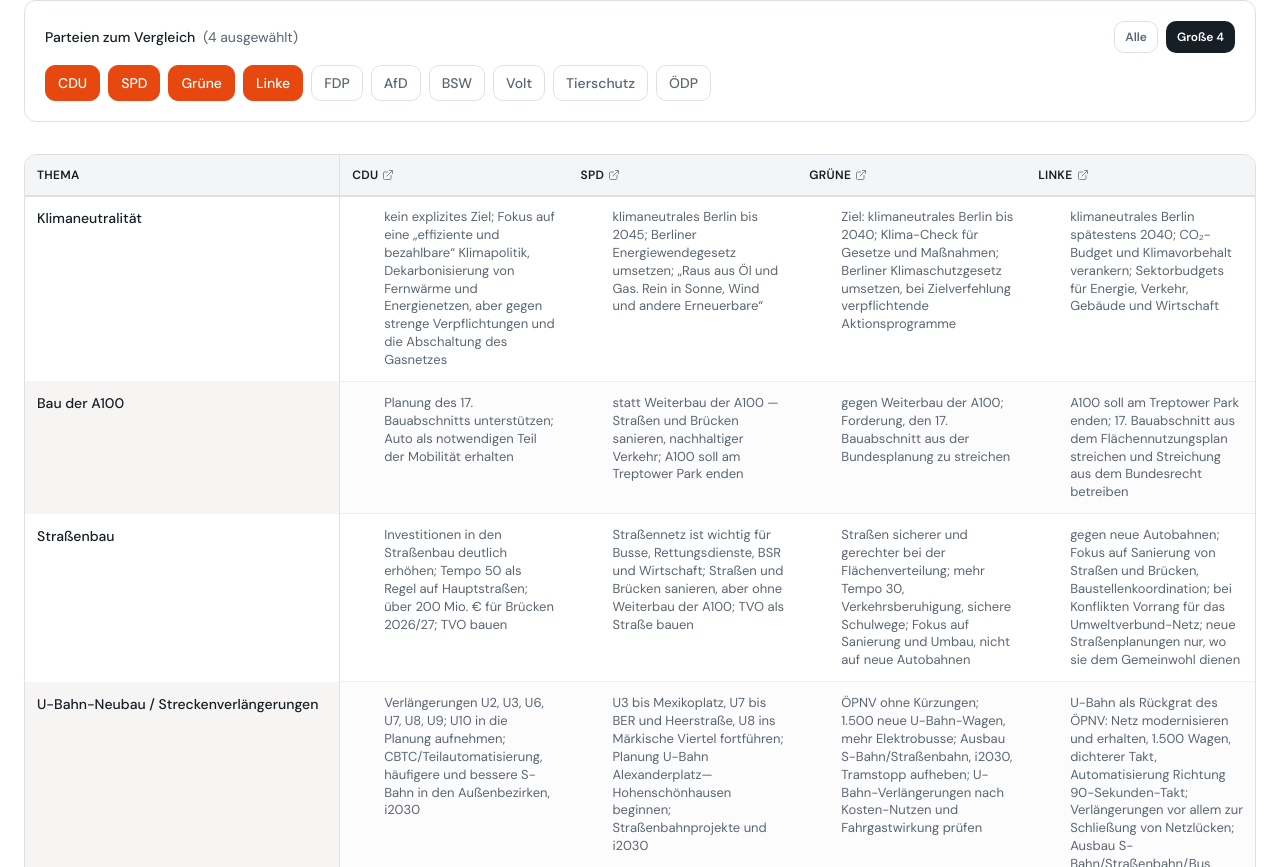
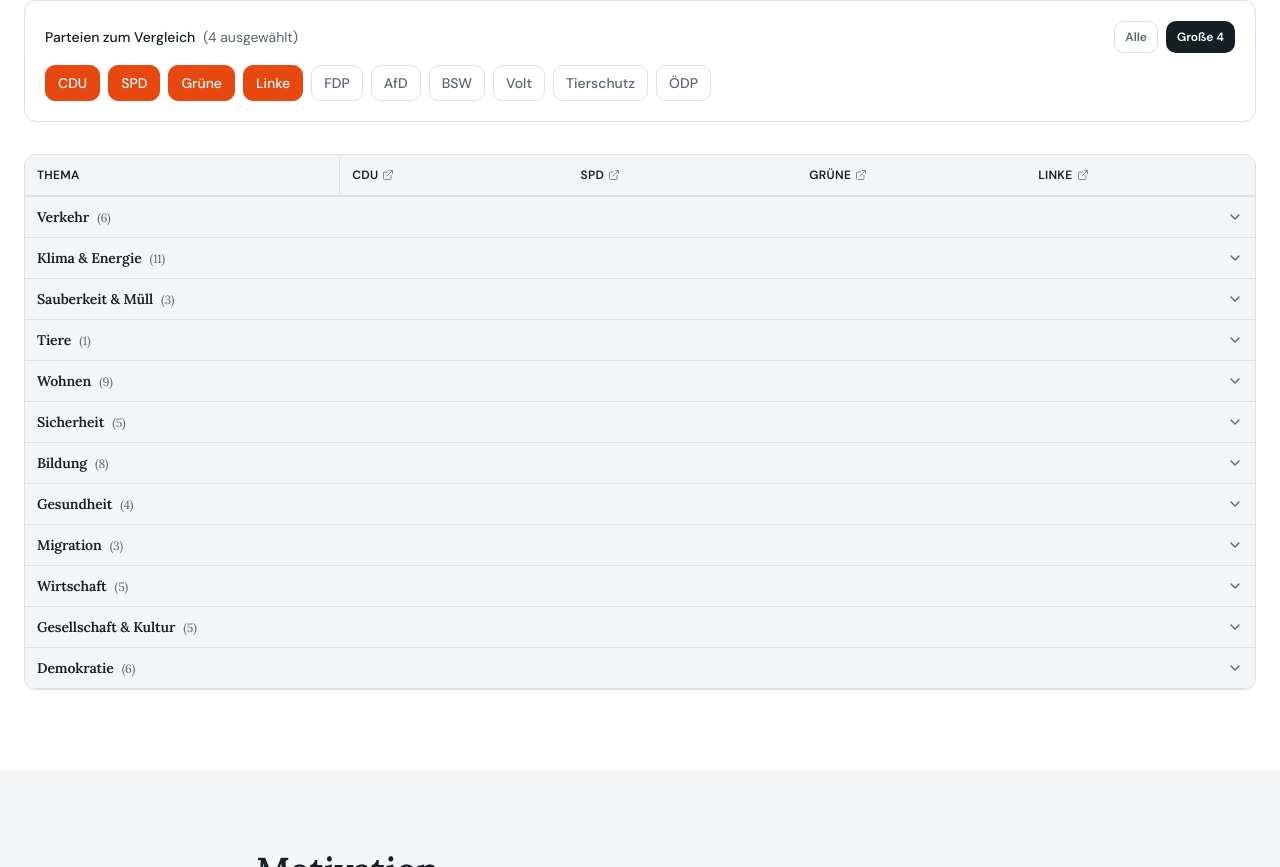
Before and after one commit to mashazyu/berlin-2026, a Next.js app: page /de in a window 1280 px wide. Shown: the part 1193-2060 px from the top of the page. Built offline with nearby package versions, Linux system fonts and the light colour scheme.

Commit message:
feat: add topic grouping

```diff
--- a/components/comparison-table.tsx
+++ b/components/comparison-table.tsx
@@ -4,8 +4,9 @@
 import { ChevronDown, ExternalLink } from "lucide-react"
 import { useLanguage } from "@/components/language-provider"
 import { StanceBadge } from "@/components/stance-badge"
+import { groupTopics, TOPIC_GROUP_ORDER } from "@/lib/comparison/groups"
 import { cellKey } from "@/lib/comparison/get-comparison"
-import type { ResolvedComparison, Stance } from "@/lib/comparison/types"
+import type { ResolvedComparison, Stance, TopicGroup } from "@/lib/comparison/types"
 import { cn, renderParagraphs } from "@/lib/utils"
 
 const MAJOR_PARTY_IDS = ["cdu", "spd", "gruene", "linke"] as const
@@ -21,11 +22,16 @@
   const { parties, topics, cellsByKey } = comparison
 
   const [selectedIds, setSelectedIds] = useState<string[]>([...MAJOR_PARTY_IDS])
-  const [openTopicId, setOpenTopicId] = useState<string | null>(topics[0]?.id ?? null)
+  const [openTopicId, setOpenTopicId] = useState<string | null>(null)
+  const [collapsedGroups, setCollapsedGroups] = useState<Set<TopicGroup>>(
+    () => new Set(TOPIC_GROUP_ORDER)
+  )
 
   const headerScrollRef = useRef<HTMLDivElement>(null)
   const bodyScrollRef = useRef<HTMLDivElement>(null)
   const syncingScroll = useRef(false)
+
+  const topicGroups = useMemo(() => groupTopics(topics), [topics])
 
   const selectedParties = useMemo(
     () => parties.filter((party) => selectedIds.includes(party.id)),
@@ -33,6 +39,7 @@
   )
 
   const tableMinWidth = TOPIC_COL_PX + selectedParties.length * PARTY_COL_PX
+  const colSpan = 1 + selectedParties.length
 
   function syncScroll(source: "header" | "body") {
     const header = headerScrollRef.current
@@ -62,10 +69,30 @@
     setSelectedIds(parties.map((party) => party.id))
   }
 
+  function toggleGroup(group: TopicGroup) {
+    setCollapsedGroups((current) => {
+      const next = new Set(current)
+      if (next.has(group)) next.delete(group)
+      else next.add(group)
+      return next
+    })
+  }
+
   const countLabel = t.table.selectedCount.replace(
     "{count}",
     String(selectedParties.length)
   )
+
+  const desktopRows = useMemo(() => {
+    let rowIndex = 0
+    return topicGroups.map(({ group, topics: groupTopicList }) => ({
+      group,
+      topics: groupTopicList.map((topic) => ({
+        topic,
+        rowIndex: rowIndex++,
+      })),
+    }))
+  }, [topicGroups])
 
   return (
     <section id="table" className="scroll-mt-[4.25rem] bg-white px-4 py-16 sm:px-6 sm:py-20">
@@ -138,17 +165,51 @@
           </p>
         </div>
 
-        <div className="mt-6 space-y-3 lg:hidden">
-          {topics.map((topic) => {
+        {/* Mobile: grouped topic accordions */}
+        <div className="mt-6 space-y-4 lg:hidden">
+          {topicGroups.map(({ group, topics: groupTopicList }) => {
+            const collapsed = collapsedGroups.has(group)
+            const groupLabel = t.table.groups[group]
+            return (
+              <div
+                key={group}
+                className="overflow-hidden rounded-xl border border-border bg-white"
+              >
+                <button
+                  type="button"
+                  className="flex w-full items-center justify-between gap-3 bg-muted/50 px-4 py-3.5 text-left"
+                  aria-expanded={!collapsed}
+                  aria-label={
+                    collapsed ? t.table.expandGroup : t.table.collapseGroup
+                  }
+                  onClick={() => toggleGroup(group)}
+                >
+                  <span className="font-display text-base font-semibold tracking-[-0.01em] text-foreground">
+                    {groupLabel}
+                    <span className="ml-2 text-sm font-normal text-muted-foreground">
+                      ({groupTopicList.length})
+                    </span>
+                  </span>
+                  <ChevronDown
+                    className={cn(
+                      "h-4 w-4 shrink-0 text-muted-foreground transition-transform",
+                      !collapsed && "rotate-180"
+                    )}
+                  />
+                </button>
+
+                {!collapsed && (
+                  <div className="space-y-2 border-t border-border p-2">
+                    {groupTopicList.map((topic) => {
                       const open = openTopicId === topic.id
                       return (
                         <div
                           key={topic.id}
-                className="overflow-hidden rounded-xl border border-border bg-white"
+                          className="overflow-hidden rounded-lg border border-border bg-white"
                         >
                           <button
                             type="button"
-                  className="flex w-full items-start justify-between gap-3 px-4 py-3.5 text-left"
+                            className="flex w-full items-start justify-between gap-3 px-3 py-3 text-left"
                             aria-expanded={open}
                             onClick={() =>
                               setOpenTopicId((current) =>
@@ -156,7 +217,7 @@
                               )
                             }
                           >
-                  <span className="text-sm font-semibold leading-snug text-foreground sm:text-base">
+                            <span className="text-sm font-semibold leading-snug text-foreground">
                               {topic.displayLabel}
                             </span>
                             <span className="inline-flex shrink-0 items-center gap-1 text-xs font-medium text-muted-foreground">
@@ -173,11 +234,12 @@
                           {open && (
                             <ul className="divide-y divide-border border-t border-border">
                               {selectedParties.map((party) => {
-                      const cell = cellsByKey[cellKey(topic.id, party.id)]
+                                const cell =
+                                  cellsByKey[cellKey(topic.id, party.id)]
                                 const stance = cell?.stance ?? "none"
                                 const summary = cell?.summary?.trim() ?? ""
                                 return (
-                        <li key={party.id} className="px-4 py-3">
+                                  <li key={party.id} className="px-3 py-3">
                                     <div className="mb-2 flex items-center justify-between gap-2">
                                       <div className="flex items-center gap-2">
                                         <StanceBadge stance={stance} />
@@ -192,7 +254,10 @@
                                         className="inline-flex items-center gap-1 text-xs text-primary hover:underline"
                                       >
                                         {t.table.openProgram}
-                              <ExternalLink className="h-3 w-3" aria-hidden />
+                                        <ExternalLink
+                                          className="h-3 w-3"
+                                          aria-hidden
+                                        />
                                       </a>
                                     </div>
                                     <p className="text-sm leading-relaxed text-muted-foreground">
@@ -207,8 +272,13 @@
                       )
                     })}
                   </div>
+                )}
+              </div>
+            )
+          })}
+        </div>
 
-        {/* Desktop: viewport-sticky party header + scroll-synced body */}
+        {/* Desktop: grouped table */}
         <div className="mt-8 hidden lg:block">
           <div
             ref={headerScrollRef}
@@ -272,10 +342,28 @@
                 ))}
               </colgroup>
               <tbody>
-                {topics.map((topic, rowIndex) => (
+                {desktopRows.map(({ group, topics: groupTopicList }) => {
+                  const collapsed = collapsedGroups.has(group)
+                  const groupLabel = t.table.groups[group]
+                  return (
+                    <GroupRows
+                      key={group}
+                      groupLabel={groupLabel}
+                      topicCount={groupTopicList.length}
+                      collapsed={collapsed}
+                      colSpan={colSpan}
+                      topicColPx={TOPIC_COL_PX}
+                      expandLabel={t.table.expandGroup}
+                      collapseLabel={t.table.collapseGroup}
+                      onToggle={() => toggleGroup(group)}
+                    >
+                      {!collapsed &&
+                        groupTopicList.map(({ topic, rowIndex }) => (
                             <tr
                               key={topic.id}
-                    className={rowIndex % 2 === 0 ? "bg-white" : "bg-muted/30"}
+                              className={
+                                rowIndex % 2 === 0 ? "bg-white" : "bg-muted/30"
+                              }
                             >
                               <th
                                 scope="row"
@@ -284,13 +372,14 @@
                                   backgroundColor:
                                     rowIndex % 2 === 0
                                       ? "#ffffff"
-                            : "hsl(30 20% 96%)",
+                                      : "hsl(210 14% 96%)",
                                 }}
                               >
                                 {topic.displayLabel}
                               </th>
                               {selectedParties.map((party) => {
-                      const cell = cellsByKey[cellKey(topic.id, party.id)]
+                                const cell =
+                                  cellsByKey[cellKey(topic.id, party.id)]
                                 const stance = cell?.stance ?? "none"
                                 const summary = cell?.summary?.trim() ?? ""
                                 return (
@@ -312,12 +401,71 @@
                               })}
                             </tr>
                           ))}
+                    </GroupRows>
+                  )
+                })}
               </tbody>
             </table>
           </div>
         </div>
       </div>
     </section>
+  )
+}
+
+function GroupRows({
+  groupLabel,
+  topicCount,
+  collapsed,
+  colSpan,
+  topicColPx,
+  expandLabel,
+  collapseLabel,
+  onToggle,
+  children,
+}: {
+  groupLabel: string
+  topicCount: number
+  collapsed: boolean
+  colSpan: number
+  topicColPx: number
+  expandLabel: string
+  collapseLabel: string
+  onToggle: () => void
+  children: React.ReactNode
+}) {
+  return (
+    <>
+      <tr className="bg-section-muted">
+        <th
+          colSpan={colSpan}
+          className="sticky left-0 z-20 border-y border-border p-0 text-left"
+          style={{ minWidth: topicColPx }}
+        >
+          <button
+            type="button"
+            onClick={onToggle}
+            aria-expanded={!collapsed}
+            aria-label={collapsed ? expandLabel : collapseLabel}
+            className="flex w-full items-center justify-between gap-3 px-3 py-2.5 text-left transition-colors hover:bg-muted/80"
+          >
+            <span className="font-display text-sm font-semibold tracking-[-0.01em] text-foreground">
+              {groupLabel}
+              <span className="ml-2 text-xs font-normal text-muted-foreground">
+                ({topicCount})
+              </span>
+            </span>
+            <ChevronDown
+              className={cn(
+                "h-4 w-4 shrink-0 text-muted-foreground transition-transform",
+                !collapsed && "rotate-180"
+              )}
+            />
+          </button>
+        </th>
+      </tr>
+      {children}
+    </>
   )
 }
 
--- /dev/null
+++ b/lib/comparison/groups.ts
@@ -0,0 +1,48 @@
+import type { TopicGroup } from "@/lib/comparison/types"
+
+/** Display order for topic groups (clusters themes for scanning). */
+export const TOPIC_GROUP_ORDER: TopicGroup[] = [
+  "transport",
+  "climate_energy",
+  "waste",
+  "animals",
+  "housing",
+  "security",
+  "education",
+  "health",
+  "migration",
+  "economy",
+  "society",
+  "democracy",
+  "other",
+]
+
+export type TopicGroupBucket<T extends { group: TopicGroup; sortOrder: number }> = {
+  group: TopicGroup
+  topics: T[]
+}
+
+export function groupTopics<T extends { group: TopicGroup; sortOrder: number }>(
+  topics: T[]
+): TopicGroupBucket<T>[] {
+  const buckets = new Map<TopicGroup, T[]>()
+  for (const group of TOPIC_GROUP_ORDER) {
+    buckets.set(group, [])
+  }
+
+  for (const topic of topics) {
+    const key = buckets.has(topic.group) ? topic.group : "other"
+    buckets.get(key)!.push(topic)
+  }
+
+  for (const list of buckets.values()) {
+    list.sort((a, b) => a.sortOrder - b.sortOrder)
+  }
+
+  return TOPIC_GROUP_ORDER.filter((group) => (buckets.get(group)?.length ?? 0) > 0).map(
+    (group) => ({
+      group,
+      topics: buckets.get(group)!,
+    })
+  )
+}
--- a/lib/i18n/types.ts
+++ b/lib/i18n/types.ts
@@ -68,6 +68,23 @@
     expandTopic: string
     collapseTopic: string
     openProgram: string
+    expandGroup: string
+    collapseGroup: string
+    groups: {
+      transport: string
+      waste: string
+      climate_energy: string
+      animals: string
+      housing: string
+      security: string
+      education: string
+      health: string
+      migration: string
+      economy: string
+      society: string
+      democracy: string
+      other: string
+    }
   }
   footer: {
     aiNotice: string
--- a/locales/de.json
+++ b/locales/de.json
@@ -68,7 +68,24 @@
     "selectedCount": "{count} ausgewählt",
     "expandTopic": "Positionen anzeigen",
     "collapseTopic": "Ausblenden",
-    "openProgram": "Wahlprogramm"
+    "openProgram": "Wahlprogramm",
+    "expandGroup": "Gruppe ausklappen",
+    "collapseGroup": "Gruppe einklappen",
+    "groups": {
+      "transport": "Verkehr",
+      "waste": "Sauberkeit & Müll",
+      "climate_energy": "Klima & Energie",
+      "animals": "Tiere",
+      "housing": "Wohnen",
+      "security": "Sicherheit",
+      "education": "Bildung",
+      "health": "Gesundheit",
+      "migration": "Migration",
+      "economy": "Wirtschaft",
+      "society": "Gesellschaft & Kultur",
+      "democracy": "Demokratie",
+      "other": "Sonstiges"
+    }
   },
   "footer": {
     "aiNotice": "Texte und die Vergleichstabelle auf dieser Website wurden mit KI-Unterstützung erstellt.",
--- a/locales/en.json
+++ b/locales/en.json
@@ -68,7 +68,24 @@
     "selectedCount": "{count} selected",
     "expandTopic": "Show positions",
     "collapseTopic": "Hide",
-    "openProgram": "Party program"
+    "openProgram": "Party program",
+    "expandGroup": "Expand group",
+    "collapseGroup": "Collapse group",
+    "groups": {
+      "transport": "Transport",
+      "waste": "Cleanliness & waste",
+      "climate_energy": "Climate & energy",
+      "animals": "Animals",
+      "housing": "Housing",
+      "security": "Security",
+      "education": "Education",
+      "health": "Health",
+      "migration": "Migration",
+      "economy": "Economy",
+      "society": "Society & culture",
+      "democracy": "Democracy",
+      "other": "Other"
+    }
   },
   "footer": {
     "aiNotice": "Texts and the comparison table on this website were created with AI assistance.",
--- a/locales/ru.json
+++ b/locales/ru.json
@@ -67,7 +67,24 @@
     "selectedCount": "Выбрано: {count}",
     "expandTopic": "Показать позиции",
     "collapseTopic": "Скрыть",
-    "openProgram": "Программа партии"
+    "openProgram": "Программа партии",
+    "expandGroup": "Развернуть группу",
+    "collapseGroup": "Свернуть группу",
+    "groups": {
+      "transport": "Транспорт",
+      "waste": "Чистота и мусор",
+      "climate_energy": "Климат и энергия",
+      "animals": "Животные",
+      "housing": "Жильё",
+      "security": "Безопасность",
+      "education": "Образование",
+      "health": "Здравоохранение",
+      "migration": "Миграция",
+      "economy": "Экономика",
+      "society": "Общество и культура",
+      "democracy": "Демократия",
+      "other": "Другое"
+    }
   },
   "footer": {
     "aiNotice": "Тексты и сравнительная таблица на этом сайте созданы с помощью ИИ.",
```
Lines whose indentation alone changed are shown as unchanged.
